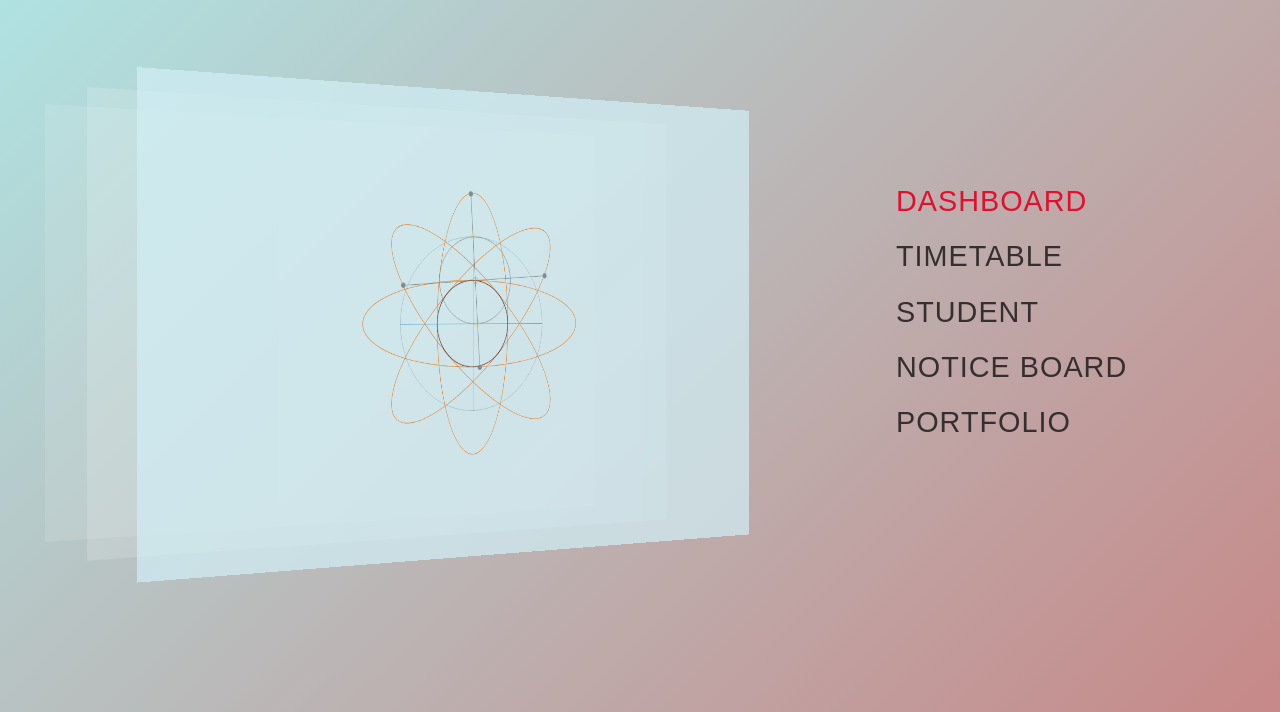
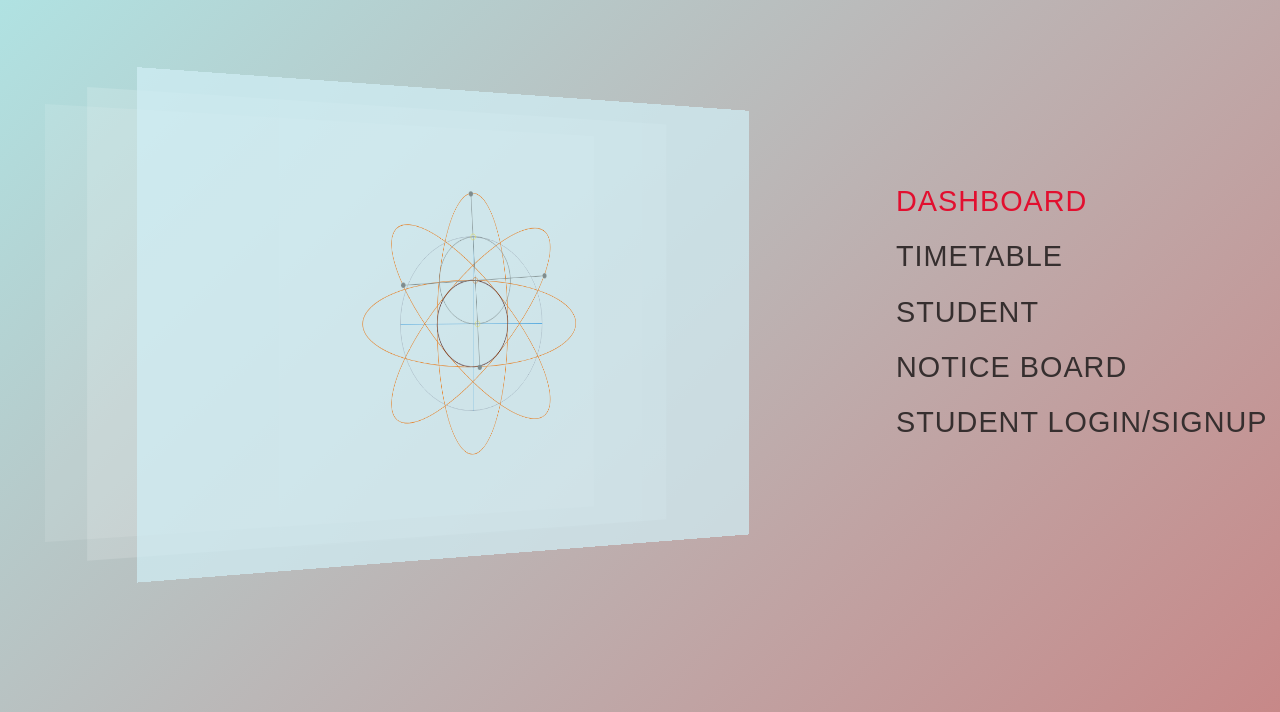
Before and after one commit to Sakshi21112003/runtimeerror, a plain HTML site: page index.html in a window 1280 px wide. Both pictures are taken after a click on the element 1160 px from the left and 40 px from the top of the page. Shown: the part 88-800 px from the top of the page. Drawn offline with Linux system fonts and the light colour scheme.

Commit message:
Update index.html

```diff
--- a/index.html
+++ b/index.html
@@ -63,7 +63,7 @@
                     <a href="NB.html" style="--i: 0.2s">Notice Board</a>
                 </li>
                 <li>
-                    <a href="https://samrudhi8.github.io/LogIn-WD/" style="--i: 0.25s">Portfolio</a>
+                    <a href="https://samrudhi8.github.io/LogIn-WD/" style="--i: 0.25s">Student LogIn/SignUp</a>
                 </li>
             </ul>
         </div>
```
